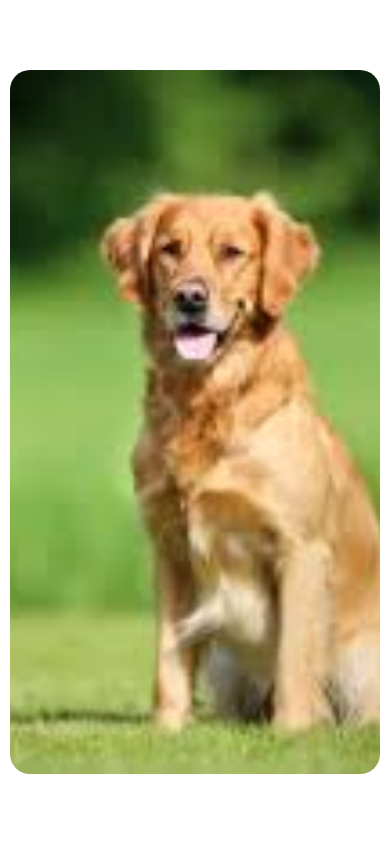
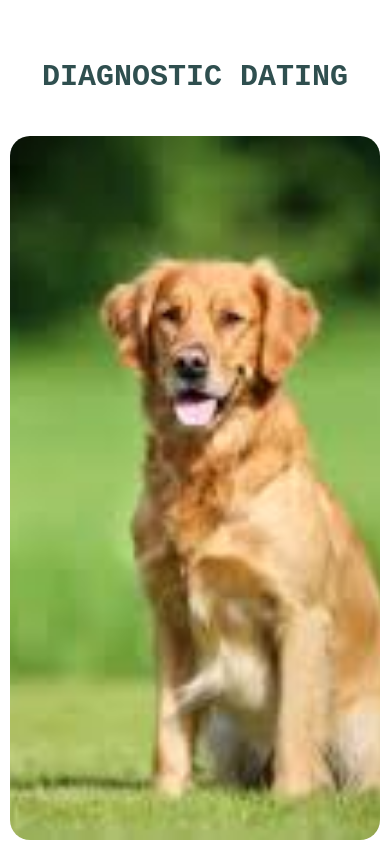
Before and after one commit to amytluo/diagnostic-dating-app, a React Native app: screen / in a window 390 px wide. Built offline with nearby package versions, Linux system fonts and the light colour scheme.

Commit message:
text and text style updates

```diff
--- a/App.js
+++ b/App.js
@@ -3,7 +3,16 @@ import { StyleSheet, Text, View, Dimensions, Image, Animated, PanResponder } fro
 
 const SCREEN_HEIGHT = Dimensions.get('window').height
 const SCREEN_WIDTH = Dimensions.get('window').width
-import Icon from 'react-native-vector-icons/Ionicons'
+
+
+const styles = StyleSheet.create({
+  title: {
+    fontFamily: 'monospace',
+    color: 'darkslategrey',
+    fontWeight: 'bold',
+    fontSize: 30,
+  },
+});
 
 const Users = [
   { id: "1", uri: require('./assets/1.jpg') },
@@ -75,6 +84,7 @@ export default class App extends React.Component {
               this.position.setValue({ x: 0, y: 0 })
             })
           })
+          // insert backend here
         }
         else if (gestureState.dx < -120) {
           Animated.spring(this.position, {
@@ -104,13 +114,12 @@ export default class App extends React.Component {
         return null
       }
       else if (i == this.state.currentIndex) {
-
         return (
           <Animated.View
             {...this.PanResponder.panHandlers}
             key={item.id} style={[this.rotateAndTranslate, { height: SCREEN_HEIGHT - 120, width: SCREEN_WIDTH, padding: 10, position: 'absolute' }]}>
             <Animated.View style={{ opacity: this.likeOpacity, transform: [{ rotate: '-30deg' }], position: 'absolute', top: 50, left: 40, zIndex: 1000 }}>
-              <Text style={{ borderWidth: 1, borderColor: 'green', color: 'green', fontSize: 32, fontWeight: '800', padding: 10 }}>LIKE</Text>
+              <Text style={{ borderWidth: 1, borderColor: 'green', color: 'green', fontSize: 32, fontWeight: '800', padding: 10 }}>YES</Text>
 
             </Animated.View>
 
@@ -136,7 +145,7 @@ export default class App extends React.Component {
               height: SCREEN_HEIGHT - 120, width: SCREEN_WIDTH, padding: 10, position: 'absolute'
             }]}>
             <Animated.View style={{ opacity: 0, transform: [{ rotate: '-30deg' }], position: 'absolute', top: 50, left: 40, zIndex: 1000 }}>
-              <Text style={{ borderWidth: 1, borderColor: 'green', color: 'green', fontSize: 32, fontWeight: '800', padding: 10 }}>LIKE</Text>
+              <Text style={{ borderWidth: 1, borderColor: 'green', color: 'green', fontSize: 32, fontWeight: '800', padding: 10 }}>YES</Text>
 
             </Animated.View>
 
@@ -161,9 +170,14 @@ export default class App extends React.Component {
         <View style={{ height: 60 }}>
 
         </View>
-        <View style={{ flex: 1 }}>
-          {this.renderUsers()}
-        </View>
+
+          <View style={{ flex: 1, justifyContent: "flex-start", alignItems: "center" }}>
+            <Text style={styles.title}>DIAGNOSTIC DATING</Text>
+          </View>
+
+          <View style={{ flex: 10 }}>
+            {this.renderUsers()}
+          </View>
         <View style={{ height: 60 }}>
 
         </View>
```
Also changed, not shown: assets/icon.png, display.css (added).
